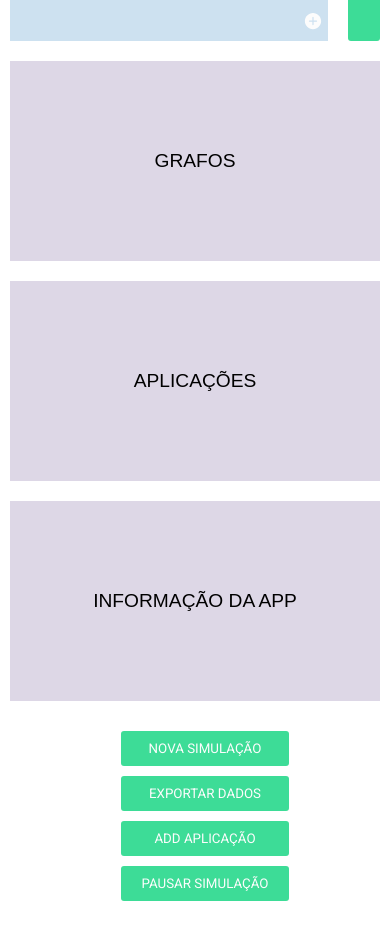
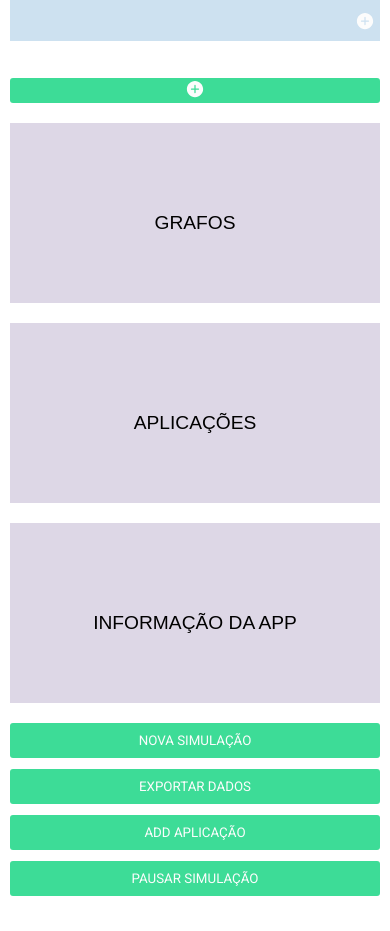
Before and after one commit to GabiFaria/Front-end-Projeto-MPSoC, a React (Create React App) app: page / in a window 390 px wide. Shown: the part 987-1918 px from the top of the page. Built offline with nearby package versions, Linux system fonts and the light colour scheme.

Commit message:
Update responsividade

```diff
--- a/src/app.css
+++ b/src/app.css
@@ -128,8 +128,8 @@ body, input, button {
 
 .flexaplicacoes > div{
     margin: 10px;
-    height: 200px;
-    flex: 1 1 250px; /* 1 se expanda 1 fique menor 250px base que se for menor vai quebrar*/
+    height: 180px;
+    flex: 1 1 300px; /* 1 se expanda 1 fique menor 250px base que se for menor vai quebrar*/
 }
 
 .grafos{
@@ -163,11 +163,14 @@ body, input, button {
 }
 
 .divbotoes{
-    width: 300px;
+    width: 100%;
     display: flex;
     justify-content: center;
 }
 
+.divbotoes ul{
+    width: 100%;
+}
 
 .botoesapp {
     width: 100%;
@@ -175,8 +178,8 @@ body, input, button {
     display: flex;
     justify-content: center;
     align-items: center; /*alinha verticalmete*/
-    margin: 10px;
     padding: 10px;
+    margin-block-end: 11px;
     background-color:#3ddc97;
     border: 0;
     border-radius: 3px;
@@ -187,3 +190,10 @@ body, input, button {
 .botoesapp:hover {
     background:#32B57C;
 }
+
+@media (max-width:610px){
+    .addButtom{
+        width: 100%;
+        margin-top: 10;
+    }
+}
```
